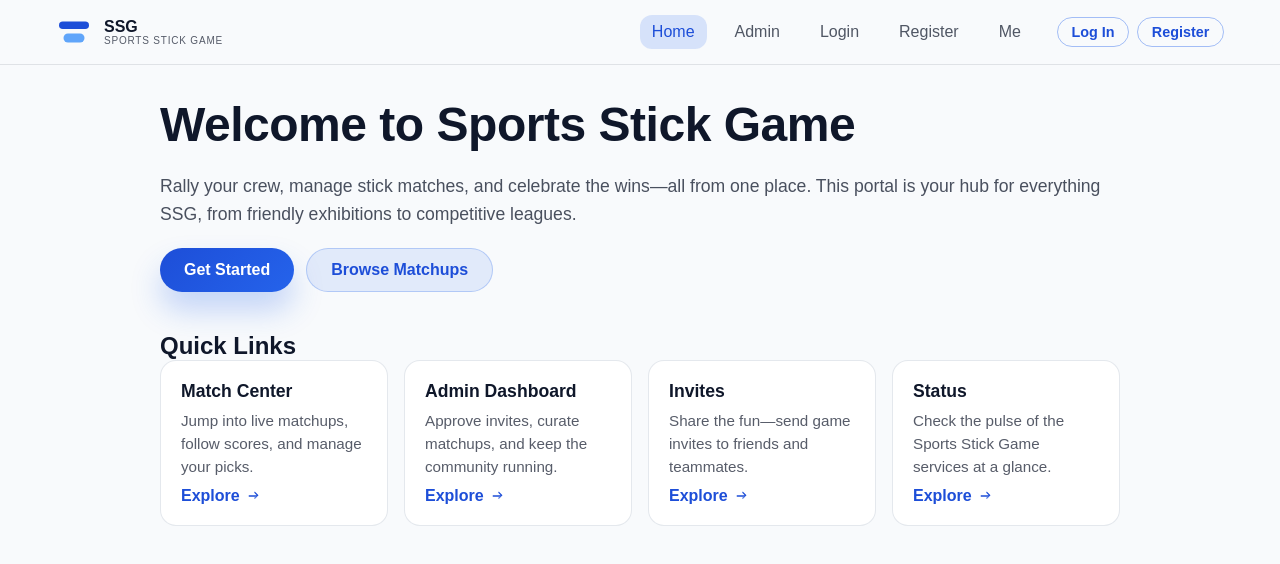
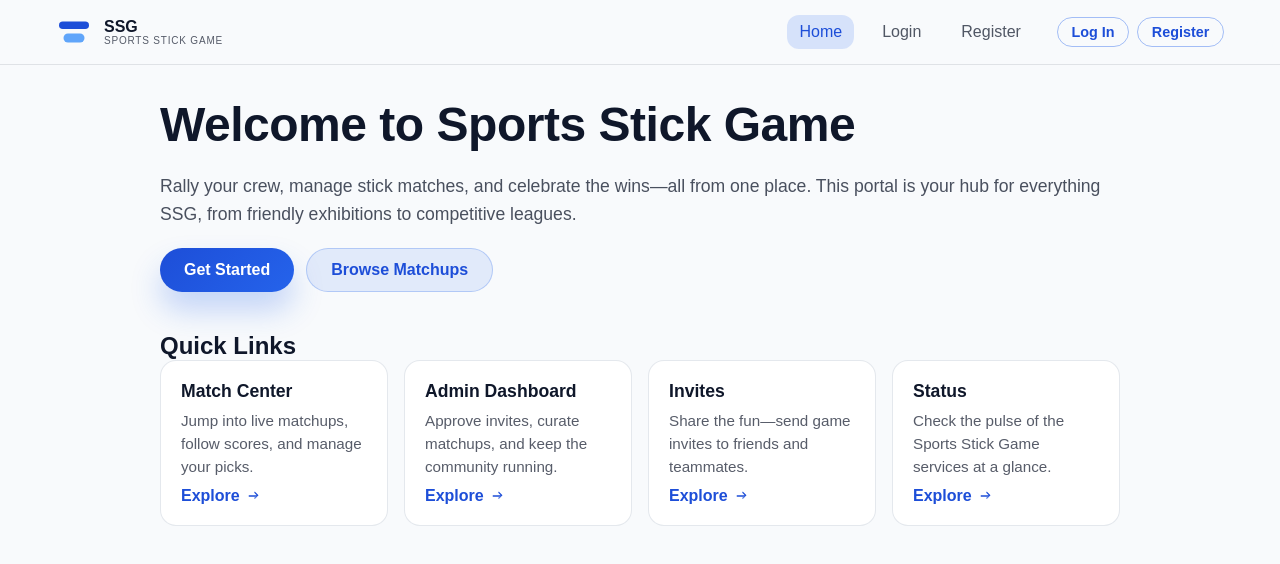
Before and after one commit to keithckramer/ssg, a Next.js app: page / in a window 1280 px wide. Shown: the top 564 px of the page. Built offline with nearby package versions, Linux system fonts and the light colour scheme.

Commit message:
Conditionally render navbar auth links

```diff
--- a/src/components/Navbar.tsx
+++ b/src/components/Navbar.tsx
@@ -8,14 +8,6 @@ import NavLink from "./NavLink";
 import styles from "./Navbar.module.css";
 import { useAuth } from "@/context/AuthContext";
 import { getInitials } from "@/lib/ui";
-
-const NAV_ITEMS = [
-  { href: "/", label: "Home" },
-  { href: "/admin", label: "Admin" },
-  { href: "/login", label: "Login" },
-  { href: "/register", label: "Register" },
-  { href: "/me", label: "Me" },
-];
 
 export default function Navbar() {
   const { user, logout } = useAuth();
@@ -106,6 +98,23 @@ export default function Navbar() {
     router.push("/");
   }, [logout, closeMenu, closeMobile, router]);
 
+  const navItems = useMemo(() => {
+    const items = [{ href: "/", label: "Home" }];
+
+    if (user?.role === "admin") {
+      items.push({ href: "/admin", label: "Admin" });
+    }
+
+    if (user) {
+      items.push({ href: "/me", label: "Me" });
+    } else {
+      items.push({ href: "/login", label: "Login" });
+      items.push({ href: "/register", label: "Register" });
+    }
+
+    return items;
+  }, [user]);
+
   const avatar = useMemo(() => {
     if (!user) return null;
     if (user.image) {
@@ -151,7 +160,7 @@ export default function Navbar() {
           aria-label="Primary"
         >
           <ul className={styles.navList}>
-            {NAV_ITEMS.map(({ href, label }) => (
+            {navItems.map(({ href, label }) => (
               <li key={href}>
                 <NavLink href={href} onNavigate={closeMobile}>
                   {label}
```
